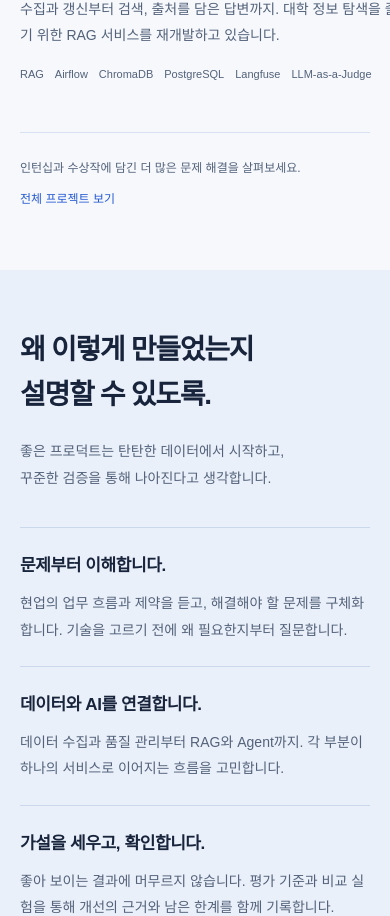
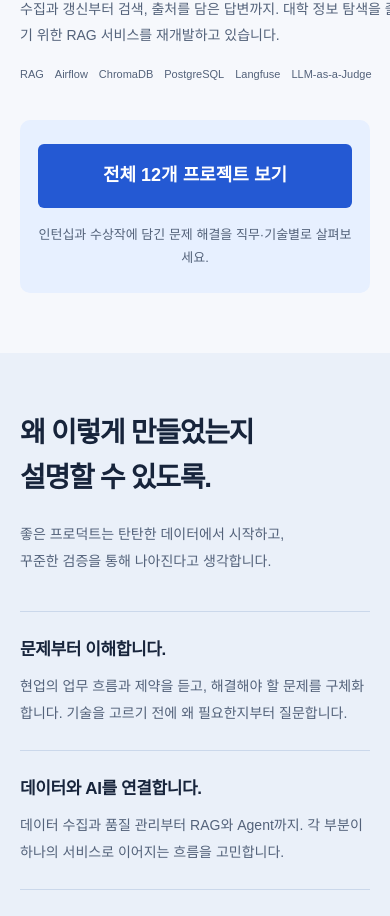
Before and after one commit to kingrangE/portfolio, a Next.js app in the folder sites/kilwon-portfolio/: page / in a window 390 px wide. Shown: the part 3000-3916 px from the top of the page. Built offline with nearby package versions, Linux system fonts and the light colour scheme; a web font is replaced by a local one.

Commit message:
Make the all-projects call to action prominent

```diff
--- a/sites/kilwon-portfolio/app/globals.css
+++ b/sites/kilwon-portfolio/app/globals.css
@@ -117,9 +117,9 @@ a:focus-visible, button:focus-visible, summary:focus-visible { outline: 3px soli
 .project-body p br { display: none; }
 .tag-row { display: flex; flex-wrap: wrap; gap: 6px 13px; }
 .tag-row span { font-size: 11px; color: var(--muted); }
-.all-work { display: flex; justify-content: space-between; align-items: center; gap: 24px; border-top: 1px solid var(--line); margin-top: 48px; padding: 25px 0 0; font-size: 13px; color: var(--muted); }
-.all-work>span { color: var(--blue); white-space: nowrap; }
-.all-work:hover>span { text-decoration: underline; text-underline-offset: 5px; }
+.all-work { margin-top: 48px; padding: 32px 24px; background: var(--mist); border-radius: 10px; text-align: center; }
+.all-work-button { width: min(100%, 520px); min-height: 68px; font-size: 20px; font-weight: 700; }
+.all-work p { margin: 16px 0 0; font-size: 14px; color: var(--muted); }
 .about-section { background: #eaf0f9; }
 .about-layout { display: grid; grid-template-columns: 1fr 1.1fr; gap: 100px; padding-top: 67px; padding-bottom: 67px; }
 .about-intro h2 { font-size: 32px; letter-spacing: -1.3px; font-weight: 700; line-height: 1.6; margin: 0 0 20px; }
@@ -287,8 +287,9 @@ a:focus-visible, button:focus-visible, summary:focus-visible { outline: 3px soli
   .project-body p { font-size: 14px; }
   .project-meta { font-size: 11px; }
   .tag-row span { font-size: 11px; }
-  .all-work { display: block; font-size: 12px; }
-  .all-work>span { display: block; margin-top: 10px; }
+  .all-work { padding: 24px 18px; margin-top: 36px; }
+  .all-work-button { min-height: 64px; font-size: 18px; }
+  .all-work p { font-size: 13px; }
   .about-intro h2 { font-size: 28px; }
   .about-intro p { font-size: 14px; }
   .timeline article { grid-template-columns: 1fr; gap: 9px; padding: 25px 0; }
--- a/sites/kilwon-portfolio/app/page.jsx
+++ b/sites/kilwon-portfolio/app/page.jsx
@@ -1,6 +1,7 @@
 import Image from "next/image";
 import Link from "next/link";
 import ProjectGallery from "../components/project-gallery";
+import { projects } from "../content/projects.mjs";
 
 export default function Home() {
   return (
@@ -22,7 +23,10 @@ export default function Home() {
     <section className="projects wrap section" id="projects" aria-labelledby="projects-title">
       <div className="section-top"><div><h2 id="projects-title">네 가지 문제, 네 가지 접근</h2><p className="section-description">평가 설계부터 대화의 기억, 데이터 품질과 검색까지.</p></div></div>
       <ProjectGallery featured />
-      <Link className="all-work" href="/projects/">인턴십과 수상작에 담긴 더 많은 문제 해결을 살펴보세요. <span>전체 프로젝트 보기</span></Link>
+      <div className="all-work">
+        <Link className="button primary all-work-button" href="/projects/">전체 {projects.length}개 프로젝트 보기</Link>
+        <p>인턴십과 수상작에 담긴 문제 해결을 직무·기술별로 살펴보세요.</p>
+      </div>
     </section>
     <section className="about-section" id="about" aria-labelledby="about-title"><div className="wrap about-layout section"><div className="about-intro"><h2 id="about-title">왜 이렇게 만들었는지<br />설명할 수 있도록.</h2><p>좋은 프로덕트는 탄탄한 데이터에서 시작하고,<br />꾸준한 검증을 통해 나아진다고 생각합니다.</p></div><div className="principles"><article><div><h3>문제부터 이해합니다.</h3><p>현업의 업무 흐름과 제약을 듣고, 해결해야 할 문제를 구체화합니다. 기술을 고르기 전에 왜 필요한지부터 질문합니다.</p></div></article><article><div><h3>데이터와 AI를 연결합니다.</h3><p>데이터 수집과 품질 관리부터 RAG와 Agent까지. 각 부분이 하나의 서비스로 이어지는 흐름을 고민합니다.</p></div></article><article><div><h3>가설을 세우고, 확인합니다.</h3><p>좋아 보이는 결과에 머무르지 않습니다. 평가 기준과 비교 실험을 통해 개선의 근거와 남은 한계를 함께 기록합니다.</p></div></article></div></div></section>
     <section className="experience wrap section" id="experience" aria-labelledby="experience-title"><div className="section-top"><div><h2 id="experience-title">현장에서 배운 것들</h2></div><a className="text-link" href="https://kingrange.github.io/Resume/" target="_blank" rel="noopener noreferrer">전체 이력서 읽기</a></div><div className="timeline"><article><span className="timeline-period">2026.03 — 2026.06</span><div className="timeline-main"><h3>솔브레인 <span>FDE Intern · AI-TF</span></h3><p>현업 요구사항을 사내 AI 솔루션과 업무 자동화로 연결했습니다.</p><div className="timeline-tags"><span>회의 AI 비서</span><span>데이터 파이프라인</span><span>업무 자동화</span></div></div></article><article><span className="timeline-period">2023.12 — 2025.02</span><div className="timeline-main"><h3>WHATsLAB <span>AI Research Engineer Intern</span></h3><p>가설과 실험을 바탕으로 AI 모델과 LLM 백엔드를 개발했습니다.</p><div className="timeline-tags"><span>sLLM · PEFT</span><span>LLM 평가</span><span>3D Generation</span></div></div></article><article><span className="timeline-period">2026.07 — 2026.08</span><div className="timeline-main"><h3>소프티어 부트캠프 8기 <span>DE / DA</span></h3><p>데이터 파이프라인과 모델링을 학습하고, 차량 추천 데이터 프로덕트를 만들었습니다.</p><div className="timeline-tags"><span>Data Engineering</span><span>우수 소프티어</span></div></div></article></div><div className="background-note"><span>학업과 연구</span><p>세종대학교 스마트기기공학전공 <b>·</b> SWAI 해커톤 대상·은상 <b>·</b> LLM 관련 연구 및 논문 발표</p></div></section>
```
